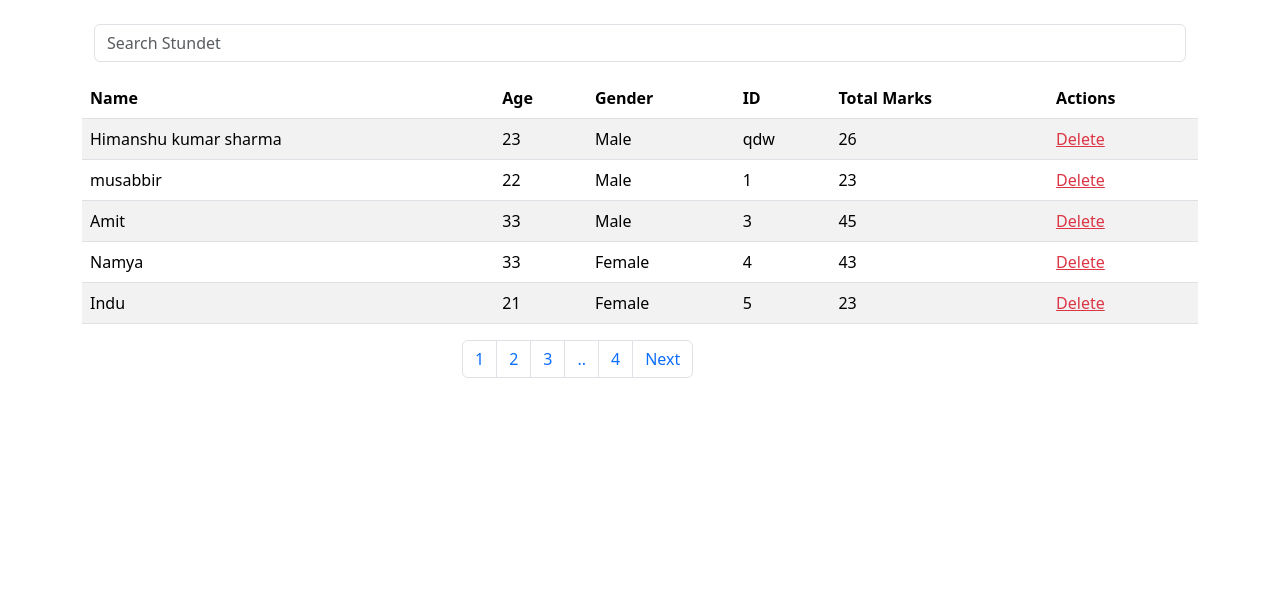
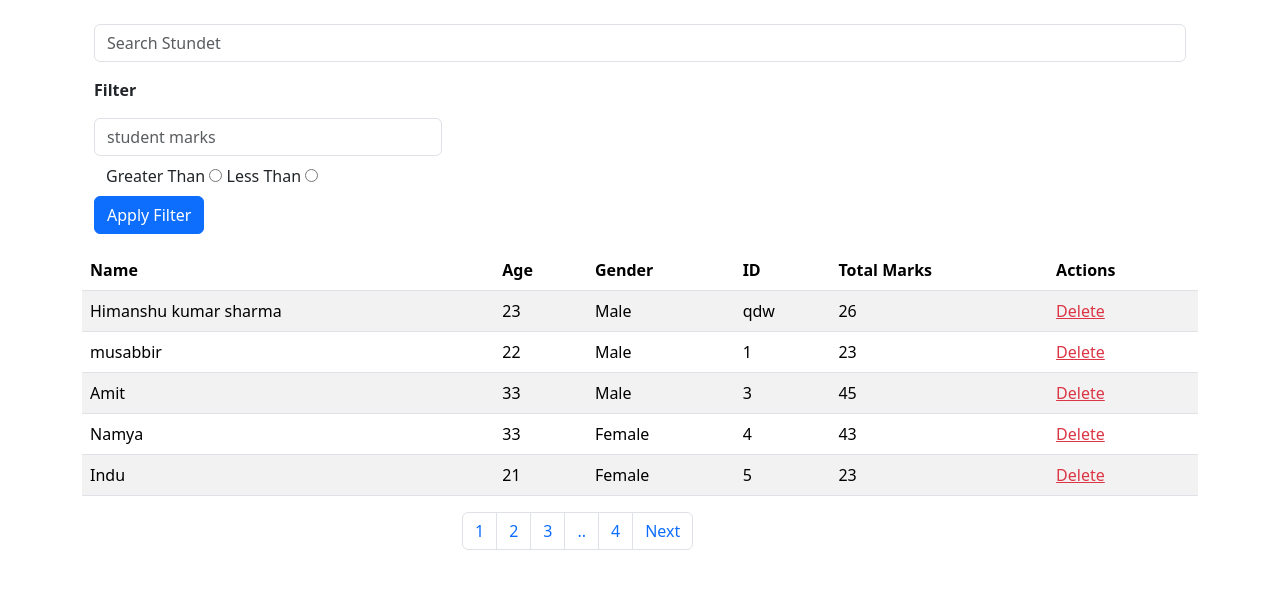
Before and after one commit to incredible-India/StudentApi, a Django app: page /student/service/stundetinfo/ in a window 1280 px wide. Shown: the part 56-645 px from the top of the page. Run offline with Django 4.2, Linux system fonts and the light colour scheme; data comes from the database, SQL or seed files in the repository; both versions use the stored data as it was after the commit.

Commit message:
filter function is working as expected

```diff
--- a/student/templates/student/studentinfo.html
+++ b/student/templates/student/studentinfo.html
@@ -12,12 +12,51 @@
 
 <div class="container mt-4">
 
+    <div class="container mt-2">
+        {% if messages %}
+        {% for k in messages %}
+
+        <div class="alert alert-success alert-dismissible fade show mt-2" role="alert">
+            <strong>{{k}}</strong>
+            <button type="button" class="btn-close" data-bs-dismiss="alert" aria-label="Close"></button>
+          </div>
+
+
+        {% endfor %}
+        {% endif %}
+    </div>
 
 
     {% if students %}
 
     <div class="container mt-2">
         <input type="text" class='form-control' onkeyup="myFunction()" placeholder="Search Stundet " id="myInput">
+    </div>
+
+    <div class="container mt-3">
+        <p><b>Filter</b></p>
+<form action="/student/service/applyfilter" method='get'>
+
+        <div class="row">
+            {% comment %} <div class="col-sm-4">
+                <input type="text" name="" id="" class="form-control" placeholder="Student id">
+            </div>
+            <div class="col-sm-4">
+                <input type="text" name="" id="" class="form-control" placeholder="Stunde gender">
+            </div> {% endcomment %}
+            <div class="col-sm-4">
+                <input type="text" name="mark" id="" class="form-control" placeholder="student marks">
+               <div class="container mt-2">
+                <label for="marksg">Greater Than</label>
+                <input type="radio" name="marks" id="marksg" value='g'>
+                <label for="marksl">Less Than</label>
+                <input type="radio" name="marks" id="marksl" value='l'>
+               </div>
+            </div>
+        </div>
+
+        <input type="submit" value="Apply Filter" class="btn btn-primary mt-2">
+    </form>
     </div>
 
     <table class="table table-striped mt-3" id="myTable">
@@ -41,7 +80,7 @@
     <td> {{i.gender}}</td>
     <td> {{i.studentid}}</td>
     <td> {{i.marks}}</td>
-    <td>  <a href="delete/student/{{i.studentid}}" class="text-danger">Delete</a></td>
+    <td>  <a href="/student/service/delete/student/{{i.studentid}}" class="text-danger">Delete</a></td>
         </tr>
 
         {% endfor %}
--- a/student/urls.py
+++ b/student/urls.py
@@ -12,4 +12,7 @@ urlpatterns = [
 
     path("stundetinfo/",sv.StundeDetails.as_view(),name="stundetinfo"),
 
+    #applying the filter to the stundet
+    path('applyfilter',sv.FilterStudentOptions.as_view(),name="studdent filters")
+
 ]
--- a/student/views.py
+++ b/student/views.py
@@ -11,7 +11,7 @@ from django.views.generic.list import ListView
 from django.core import serializers
 from django.http import JsonResponse
 from django.core.paginator import Paginator
-
+from django.db.models import Q
 #adding new student logic and give the form to add the new student
 
 class NewStudent(ListView):
@@ -90,3 +90,33 @@ class StundeDetails(ListView):
         context = super().get_context_data(**kwargs)
         # You can add additional context data here if needed
         return context
+
+
+#filtring the result
+class FilterStudentOptions(ListView):
+    model = Student
+    template_name = 'student/studentinfo.html'
+    context_object_name = 'students'
+    ordering = ['id']
+    paginate_by = 5
+
+    def get_queryset(self):
+        queryset = super().get_queryset()
+        # Get the filter value from the request parameters
+        filter_value = self.request.GET.get('mark')
+        filter_option = self.request.GET.get('marks')
+
+        # Apply the filter if the value is provided
+        if filter_value:
+            if filter_option == 'l':
+                queryset = queryset.filter(marks__lte = filter_value )
+            else :
+                queryset = queryset.filter(marks__gt =filter_value)
+
+
+        return queryset
+
+    def get_context_data(self, **kwargs):
+        context = super().get_context_data(**kwargs)
+        # Add any additional context data here if needed
+        return context
```
Also changed, not shown: db.sqlite3.
